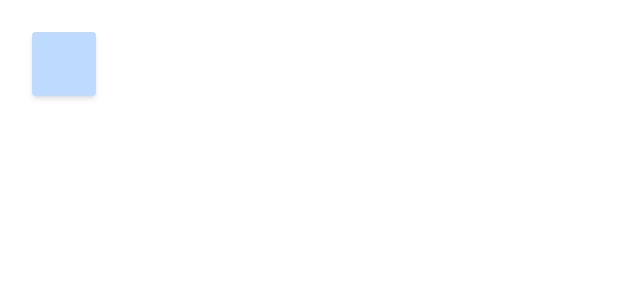
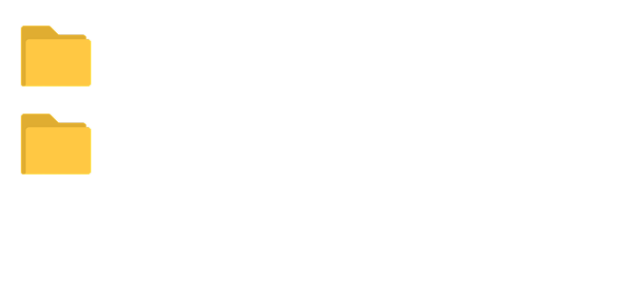
Before and after one commit to IcyJam/osusume, a React (Vite) app in the folder frontend/: page / in a window 1280 px wide. Shown: the top 300 px of the page, without its empty margins (0-640 px from the left). Built offline with nearby package versions, Linux system fonts and the light colour scheme; a web font is replaced by a local one.

Commit message:
[FRONTEND][#20] Parametrize the button icon and fix issue with display of multiple windows

```diff
--- a/frontend/src/App.jsx
+++ b/frontend/src/App.jsx
@@ -1,10 +1,15 @@
-import DraggableWindow 		from "./components/DraggableWindow";
-import QueryForm 			from "./components/QueryForm";
+import DraggableWindow 				from "./components/DraggableWindow";
+import QueryForm 					from "./components/QueryForm";
+import { DndContext } 				from "@dnd-kit/core";
+import { restrictToWindowEdges } 	from "@dnd-kit/modifiers";
 
 export default function App() {
   return (
+	// Context that wraps around the draggable elements, makes it so that they can't go over the screen's borders
+	<DndContext modifiers={[restrictToWindowEdges]}>
+		<div className="p-4">
 			<div>
-		<DraggableWindow id="welcomeWindow" label="お勧め">
+			<DraggableWindow id="welcomeWindow" label="お勧め" buttonIcon="/folder.png">
 
 				<header>
 					<h1 className='flex justify-center items-center text-blue-400 pb-2 font-m-plus font-light'>Welcome to Osusume!</h1>
@@ -14,5 +19,16 @@ export default function App() {
 
 			</DraggableWindow>
 			</div>
+			<DraggableWindow id="welcomeWindow2" label="お勧め" buttonIcon="/folder.png">
+
+				<header>
+					<h1 className='flex justify-center items-center text-blue-400 pb-2 font-m-plus font-light'>Welcome to Osusume!</h1>
+					<h2 className='flex justify-center items-center text-blue-300 font-m-plus font-light text-3xl'>お勧めへようこそ!</h2>
+				</header>
+				<QueryForm />
+
+			</DraggableWindow>
+		</div>
+	</DndContext>
   );
 }
--- a/frontend/src/components/DraggableWindow.jsx
+++ b/frontend/src/components/DraggableWindow.jsx
@@ -1,9 +1,8 @@
 import { useState, useRef, useLayoutEffect} from "react";
-import { DndContext, useDraggable } from "@dnd-kit/core";
-import { restrictToWindowEdges } from "@dnd-kit/modifiers";
+import { useDraggable, useDndMonitor } from "@dnd-kit/core";
 
-export default function DraggableWindow({ id, children, label }) {					// TODO : Make the start position an attribute or placed relative to the icon
-	const [position, setPosition] = useState({ x: 100, y: 100 });					// Committed position, i.e. position before/after being dragged
+export default function DraggableWindow({ id, children, label, buttonIcon }) {
+	const [position, setPosition] = useState({ x: 100, y: -30 });					// Committed position, i.e. position before/after being dragged. The start position is slightly offset relative to the icon.
 	const [isVisible, setIsVisible] = useState(false);								// Indicates if the window should be displayed
 
 	const [origin, setOrigin] = useState("top left");								// Position of the icon center relative to the window
@@ -23,38 +22,43 @@ export default function DraggableWindow({ id, children, label }) {					// TODO :
 
 	return (
 		<div>
-			<div ref={iconRef} onDoubleClick={() => setIsVisible(true)}						// TODO : Placeholder button to open/close the window, to change and move to a separate object
-				className="cursor-pointer w-16 h-16 bg-blue-200 rounded flex items-center justify-center shadow-md absolute left-8 top-8"
-			></div>
+			<div ref={iconRef} onDoubleClick={() => setIsVisible(true)}
+				className="cursor-pointer w-20 h-20 mb-2"
+			>
+				<img src={buttonIcon} />
+			</div>
 
-			<DndContext																		// Context that wraps around the draggable element
-				modifiers={[restrictToWindowEdges]}											// Makes it so that the draggable window can't go over the screen's borders
-				onDragEnd={({ delta }) => {													// Called when the user stops dragging
-					setPosition((p) => ({ x: p.x + delta.x, y: p.y + delta.y }));			// Adds the last drag delta to the committed coordinates
-				}}
-			>
 				<div ref={windowRef} style={{transformOrigin: origin}}						// Sets the scaling animation (origin point + behavior)
 					className={`
-						absolute top-0 left-0 w-full h-full
+
 						transition-all duration-200 ease-[cubic-bezier(0.6, 0.05, 0.28, 0.9)]
 						${isVisible ? "opacity-100 scale-100 pointer-events-auto" : "opacity-0 scale-50 pointer-events-none"}
 					`}
 				>
 
-					<DraggableObject id={id} position={position} label={label} onClose={() => setIsVisible(false)}>
+					<DraggableObject id={id} position={position} label={label} onClose={() => setIsVisible(false)}
+						onDragEnd={(delta) => setPosition((p) => ({x: p.x + delta.x, y: p.y + delta.y,}))}
+					>
 						<div className="w-full">
 							{children}
 						</div>
 					</DraggableObject>
 
 				</div>
-			</DndContext>
 		</div>
 	);
 }
 
-function DraggableObject({ id, position, label, children, onClose }) {
+function DraggableObject({ id, position, label, children, onClose, onDragEnd }) {
 	const { attributes, listeners, setNodeRef, transform, isDragging } = useDraggable({ id });				// Returns all the attributes necessary to make an object Draggable
+
+	useDndMonitor({
+		onDragEnd(event) {
+			if (event.active.id === id && event.delta) {
+				onDragEnd?.(event.delta);																	// Commit the position when drag ends
+			}
+		},
+	});
 
 	const style = {
 		position: "absolute",
--- a/frontend/src/index.css
+++ b/frontend/src/index.css
@@ -33,7 +33,6 @@ a:hover {
 body {
   margin: 0;
   display: flex;
-  place-items: center;
   min-width: 320px;
   min-height: 100vh;
 }
```
Also changed, not shown: frontend/public/folder.png (added). Lines whose indentation alone changed are shown as unchanged.
